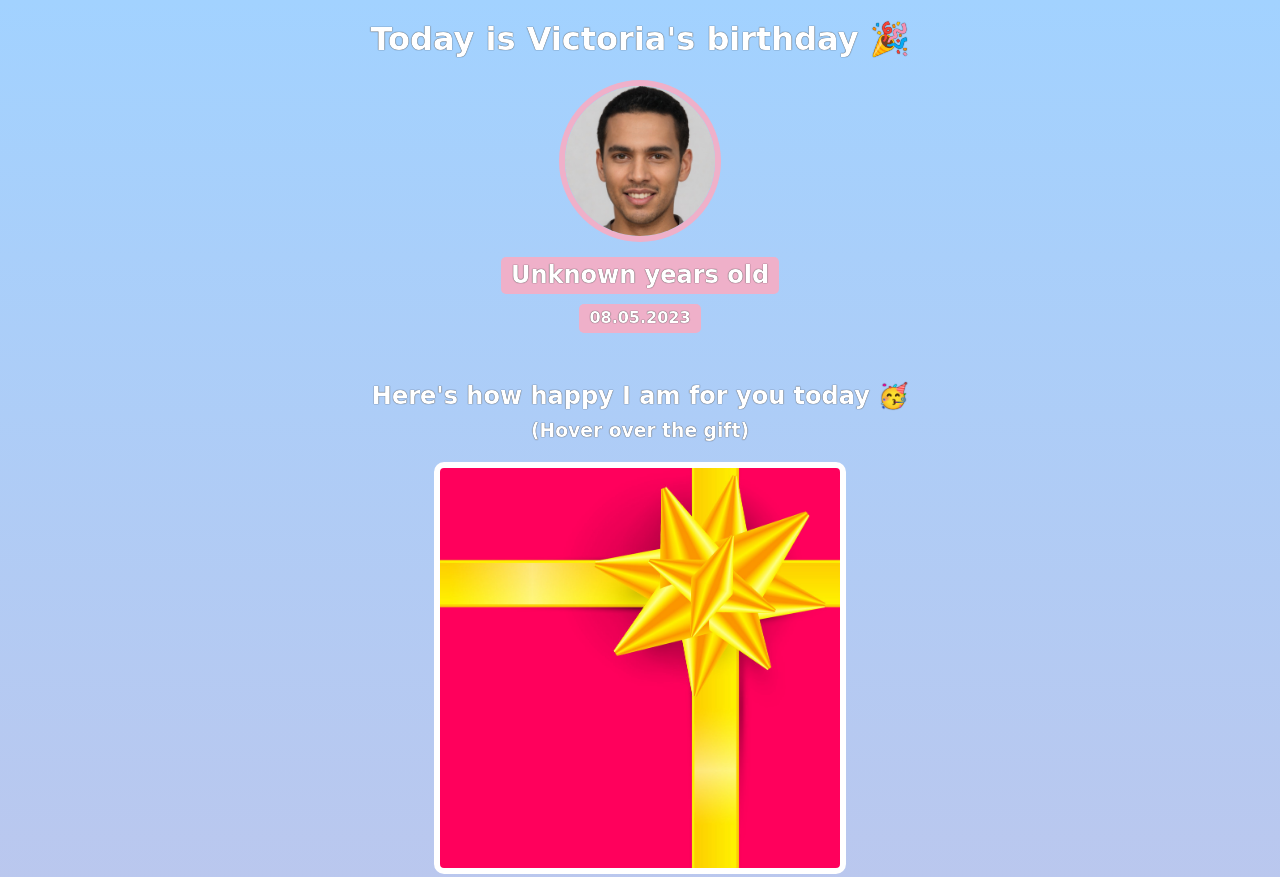
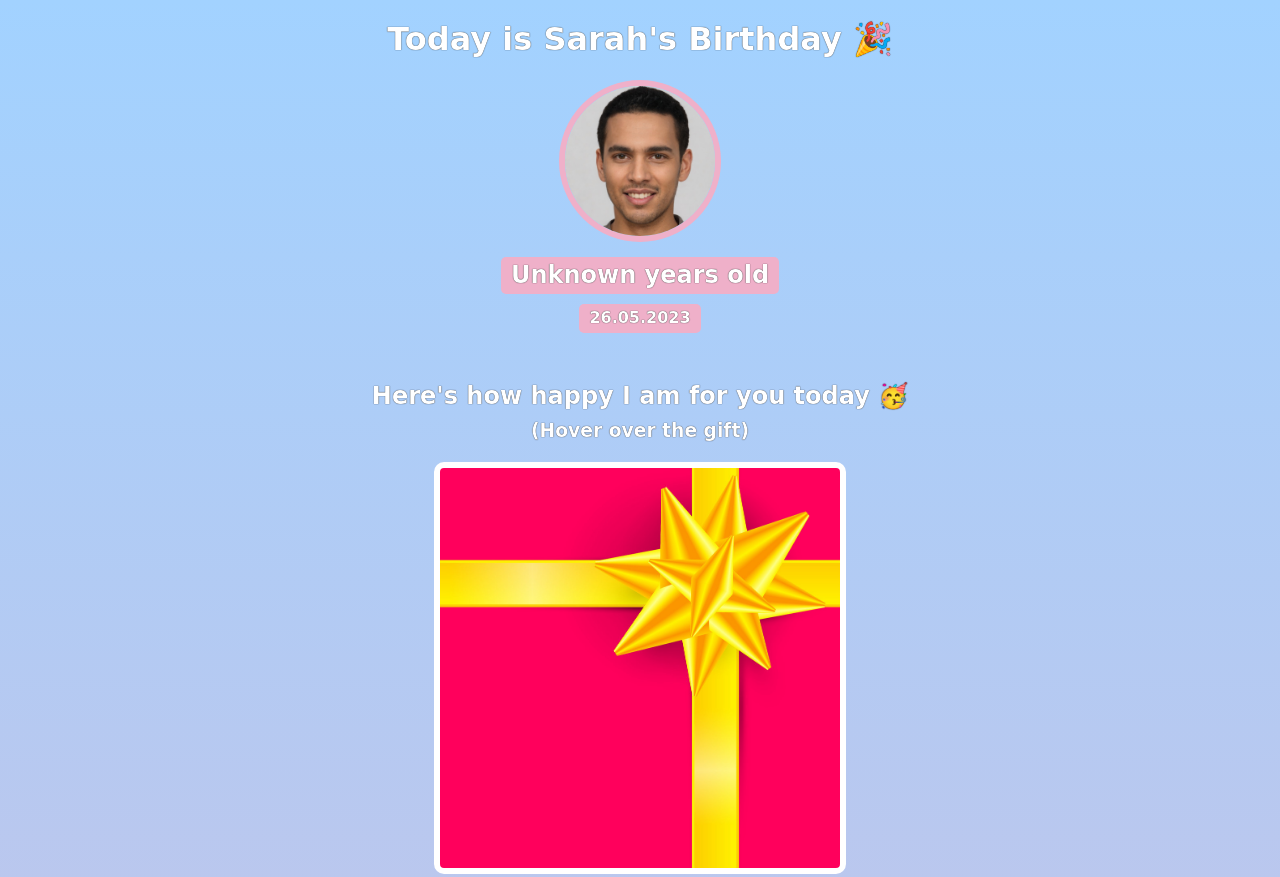
Before and after one commit to Bevasdave/birthday, a website built with Vite: page index.html in a window 1280 px wide. Shown: the top 877 px of the page. Built offline with nearby package versions, Linux system fonts and the light colour scheme; a web font is replaced by a local one.

Commit message:
Update index.html

```diff
--- a/index.html
+++ b/index.html
@@ -7,10 +7,10 @@
     </head>
     <body>
         <div id="header">
-            <h1>Today is Victoria's birthday 🎉</h1>
+            <h1>Today is Sarah's Birthday 🎉</h1>
             <img id="bff-img" src="images/nick.jpg">
             <h2 id="bday-age">Unknown years old</h2>
-            <h4 id="bday-date">08.05.2023</h4>
+            <h4 id="bday-date">26.05.2023</h4>
         </div>
 
         <div class="gift-section">
@@ -35,7 +35,7 @@
         </div>
 
          <div class="gift-section">
-            <h2 class="gift-title">This one's for you, my Dearest Sis ❤️ 🥂</h2>
+            <h2 class="gift-title">This one's for you, my Dearest Girlfriend ❤️ 🥂</h2>
             <div class="gift-img" id="gift-img-cheers"></div>
         </div>
 
```
